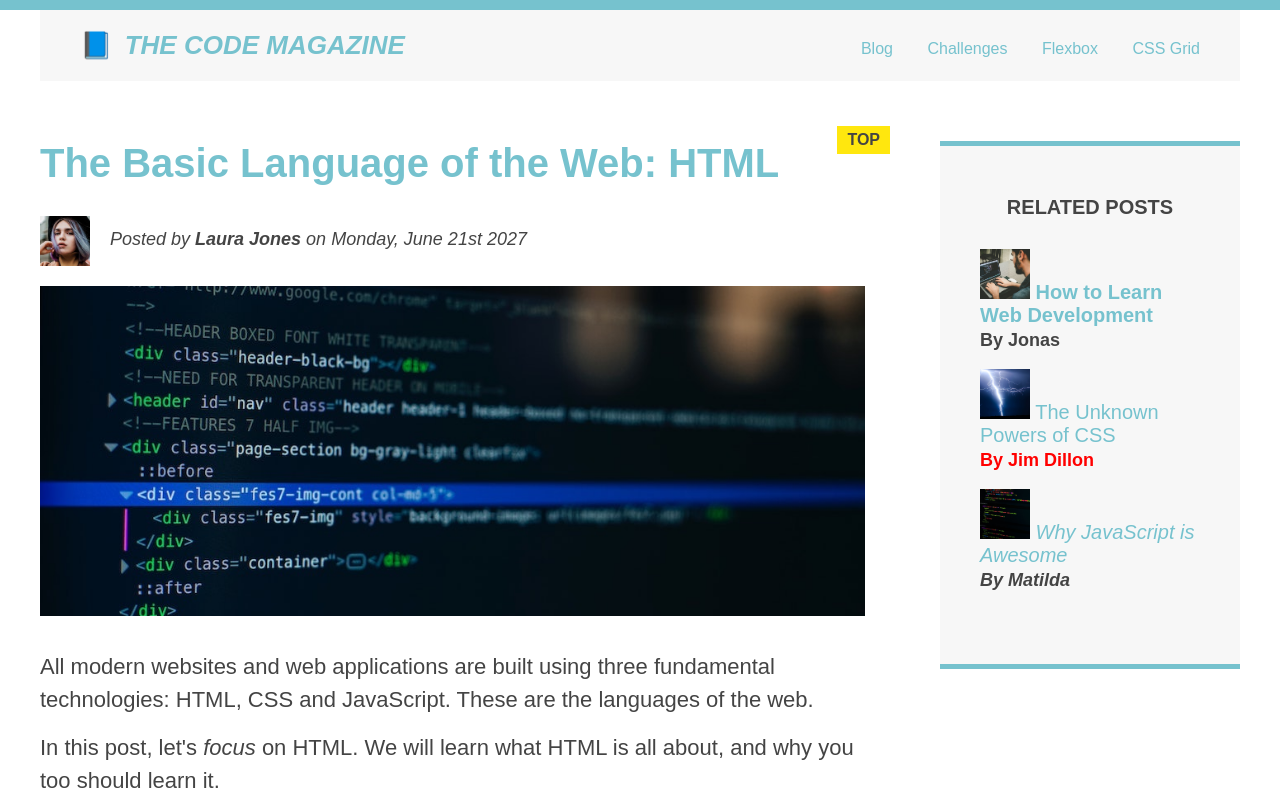
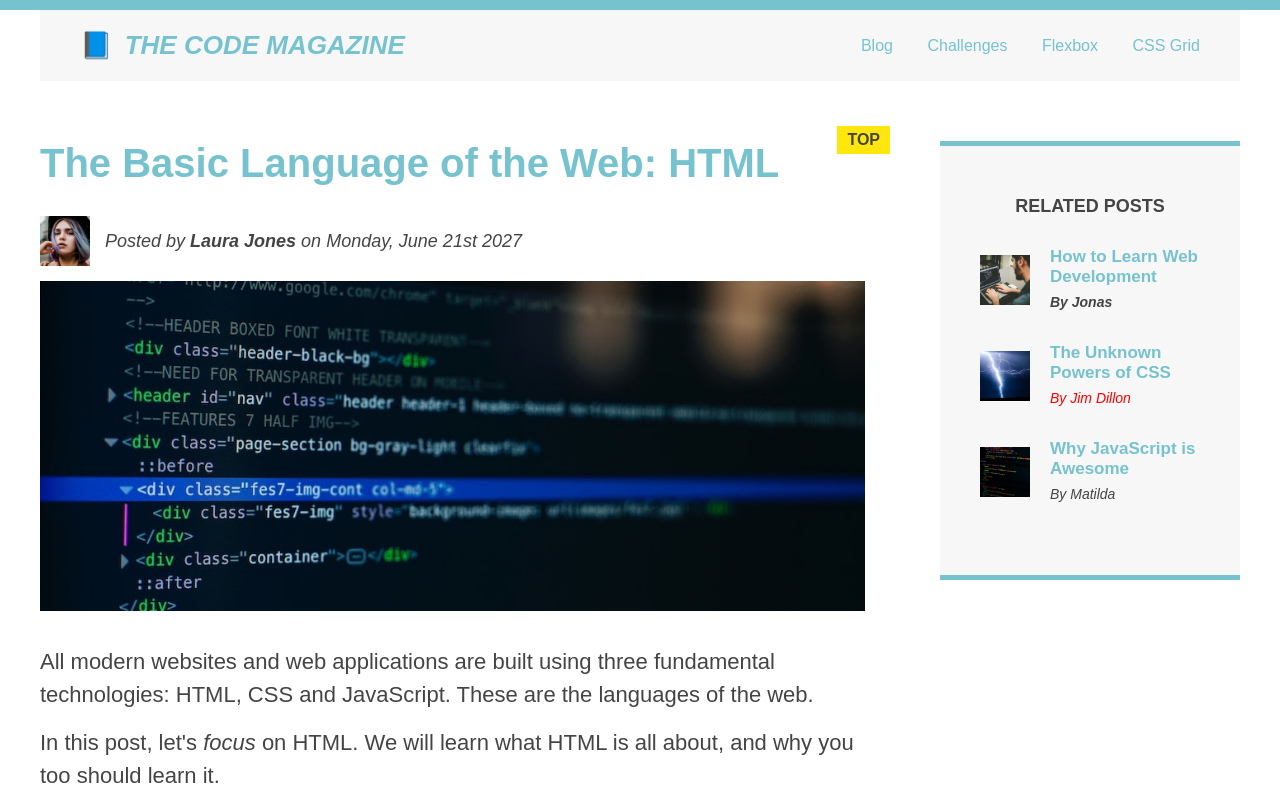
Before and after one commit to ariemic/HTML-CSS-Fundamentals, a plain HTML site: page index.html in a window 1280 px wide. Shown: the top 800 px of the page. Drawn offline with Linux system fonts and the light colour scheme.

Commit message:
flexbox basics done

```diff
--- a/index.html
+++ b/index.html
@@ -2,7 +2,7 @@
 <html lang="en">
   <head>
     <meta charset="UTF-8" />
-        <link href="style.css" rel="stylesheet">
+    <link href="style.css" rel="stylesheet" />
     <title>The Basic Language of the Web: HTML</title>
   </head>
 
@@ -14,59 +14,86 @@
         <nav>
           <a href="blog.html">Blog</a>
           <a href="#">Challenges</a>
-                    <a href="#">Flexbox</a>
-                    <a href="#">CSS Grid</a>
+          <a href="flexbox.html">Flexbox</a>
+          <a href="css-grid.html">CSS Grid</a>
         </nav>
 
         <!-- <div class="clear"></div> -->
       </header>
+      <section>
         <article>
-                <header class="post-header" >
+          <header class="post-header">
+            <h2>The Basic Language of the Web: HTML</h2>
+            <div class="author-info">
+              <img
+                class="author-img"
+                src="img/laura-jones.jpg"
+                alt="laura jones picture"
+                width="50"
+                height="50"
+              />
 
-                    <h2>The Basic Language of the Web: HTML</h2>
-                    <img class="author-img" src="img/laura-jones.jpg" alt="laura jones picture" width="50" height="50"/>
+              <p id="author" class="author">
+                Posted by <strong>Laura Jones</strong> on Monday, June 21st 2027
+              </p>
+            </div>
 
-                    <p id="author" class="author">Posted by <strong>Laura Jones</strong> on Monday, June 21st 2027</p>
-
-                    <img src="img/post-img.jpg" alt="html code on a screen" class="post-image"/>
+            <img
+              src="img/post-img.jpg"
+              alt="html code on a screen"
+              class="post-image"
+            />
             <button>Like ❤️</button>
           </header>
 
           <p>
-                    All modern websites and web applications are built using three fundamental technologies: HTML, CSS and JavaScript. These are the       languages of the web.
+            All modern websites and web applications are built using three
+            fundamental technologies: HTML, CSS and JavaScript. These are the
+            languages of the web.
           </p>
-                <p>In this post, let's <em>focus</em> on HTML. We will learn what HTML is all about, and why you too should learn it.</p>
+          <p>
+            In this post, let's <em>focus</em> on HTML. We will learn what HTML
+            is all about, and why you too should learn it.
+          </p>
 
           <h3>What is HTML?</h3>
           <p>
-                    HTML stands for HyperText Markup Language. It's a markup language that web developers use to structure and describe the content of a webpage (not a programming language).
+            HTML stands for HyperText Markup Language. It's a markup language
+            that web developers use to structure and describe the content of a
+            webpage (not a programming language).
           </p>
           <p>
-                    HTML consists of elements that describe different types of content: paragraphs, links, headings, images, video, etc. Web browsers understand HTML and render HTML code as websites.
+            HTML consists of elements that describe different types of content:
+            paragraphs, links, headings, images, video, etc. Web browsers
+            understand HTML and render HTML code as websites.
           </p>
-                <p>
-                    In HTML, each element is made up of 3 parts:
-                </p>
+          <p>In HTML, each element is made up of 3 parts:</p>
           <ol>
             <li>The opening tag</li>
             <li>The closing tag</li>
             <li>The actual element</li>
           </ol>
 
-                <p>You can learn more at the
+          <p>
+            You can learn more at the
             <a
               href="https://developer.mozilla.org/en-US/docs/Web/HTML"
               target="_blank"
-                        >MDN Web Docs
-                    </a>.
+              >MDN Web Docs </a
+            >.
           </p>
 
-
           <h3>Why should you learn HTML?</h3>
-                <p>There are countless reasons for learning the fundamental language of the web. Here are 5 of them:</p>
+          <p>
+            There are countless reasons for learning the fundamental language of
+            the web. Here are 5 of them:
+          </p>
           <ul>
             <li>To be able to use the fundamental web dev language</li>
-                    <li>To hand-craft beautiful websites instead of relying on tools like Worpress or Wix</li>
+            <li>
+              To hand-craft beautiful websites instead of relying on tools like
+              Worpress or Wix
+            </li>
             <li>To build web applications</li>
             <li>To impress friends</li>
             <li>To have fun 😃</li>
@@ -77,27 +104,47 @@
         <aside>
           <h4>Related posts</h4>
           <ul class="related">
-                    <li>
-                        <img src="img/related-1.jpg" width="50" height="50" alt="man is coding">
-                        <a href="#">How to Learn Web Development</a>
+            <li class="related-post">
+              <img
+                src="img/related-1.jpg"
+                width="50"
+                height="50"
+                alt="man is coding"
+              />
+              <div>
+                <a href="#" class="related-link"
+                  >How to Learn Web Development</a
+                >
                 <p class="related-author">By Jonas</p>
+              </div>
             </li>
-                    <li>
-                        <img src="img/related-2.jpg" width="50" height="50" alt="storm">
-                        <a href="#">The Unknown Powers of CSS</a>
+            <li class="related-post">
+              <img src="img/related-2.jpg" width="50" height="50" alt="storm" />
+              <div>
+                <a href="#" class="related-link">The Unknown Powers of CSS</a>
                 <p class="related-author">By Jim Dillon</p>
+              </div>
             </li>
-                    <li>
-                        <img src="img/related-3.jpg" width="50" height="50" alt="JavaScript code">
-                        <a href="#">Why JavaScript is Awesome</a>
+            <li class="related-post">
+              <img
+                src="img/related-3.jpg"
+                width="50"
+                height="50"
+                alt="JavaScript code"
+              />
+              <div>
+                <a href="#" class="related-link">Why JavaScript is Awesome</a>
                 <p class="related-author">By Matilda</p>
+              </div>
             </li>
           </ul>
         </aside>
+      </section>
       <footer>
-                <p id="copyright" class="copyright text">Copyright &copy; 2027 by The Code Magazine.</p>
+        <p id="copyright" class="copyright text">
+          Copyright &copy; 2027 by The Code Magazine.
+        </p>
       </footer>
     </div>
-
   </body>
 </html>
--- a/style.css
+++ b/style.css
@@ -32,11 +32,11 @@ aside {
     border-bottom: 5px solid #76c2ce;
     padding: 50px 40px;
 
-
+    flex: 0 0 300px;
 }
 
 article{
-    margin-bottom: 60px;
+    flex:1;
 }
 
 
@@ -50,6 +50,8 @@ article{
 #author{
     font-style: italic;
     font-size: 18px;
+    margin-bottom: 0;
+    margin-left: 15px;
 }
 
 
@@ -59,8 +61,9 @@ article{
 
 /* . for the class */
 .related-author{
-    font-size: 18px;
-    font-weight: bold;
+    font-size: 14px;
+    font-style: italic;
+    margin-bottom: 0;
 }
 
 .related{
@@ -92,7 +95,7 @@ h3{
 
 
 h4{
-    font-size: 20px;
+    font-size: 18px;
     text-transform: uppercase;
     text-align: center;
     margin-bottom: 30px;
@@ -156,7 +159,6 @@ a:active{
 
 nav a:link{
     margin-right: 30px;
-    margin-top: 10px;
     display: inline-block;
 }
 
@@ -208,7 +210,7 @@ h2::after{
 }
 
 /* floats */
-.author-img{
+/* .author-img{
     float: left;
     margin-bottom: 20px;
 }
@@ -250,3 +252,45 @@ footer{
 
     clear: both;
 }
+ */
+/*
+nav{
+    display: flex;
+    justify-items: flex-end;
+} */
+
+ .main-header{
+    display: flex;
+    align-items: center;
+    justify-content: space-between;
+ }
+
+ .author-info{
+    display: flex;
+    align-items: center;
+    margin-bottom: 15px;
+ }
+
+ .related-post{
+    display: flex;
+    align-items: center;
+    gap:20px;
+    margin-bottom: 30px;
+    /* width: 300px; */
+
+ }
+
+.related-link:link{
+    font-size: 17px;
+    font-weight: bold;
+    font-style: normal;
+    margin-bottom: 5px;
+    display: block;
+}
+
+section{
+    display: flex;
+    align-items: flex-start;
+    gap: 75px;
+    margin-bottom: 50px;
+}
```
Lines whose indentation alone changed are shown as unchanged.
